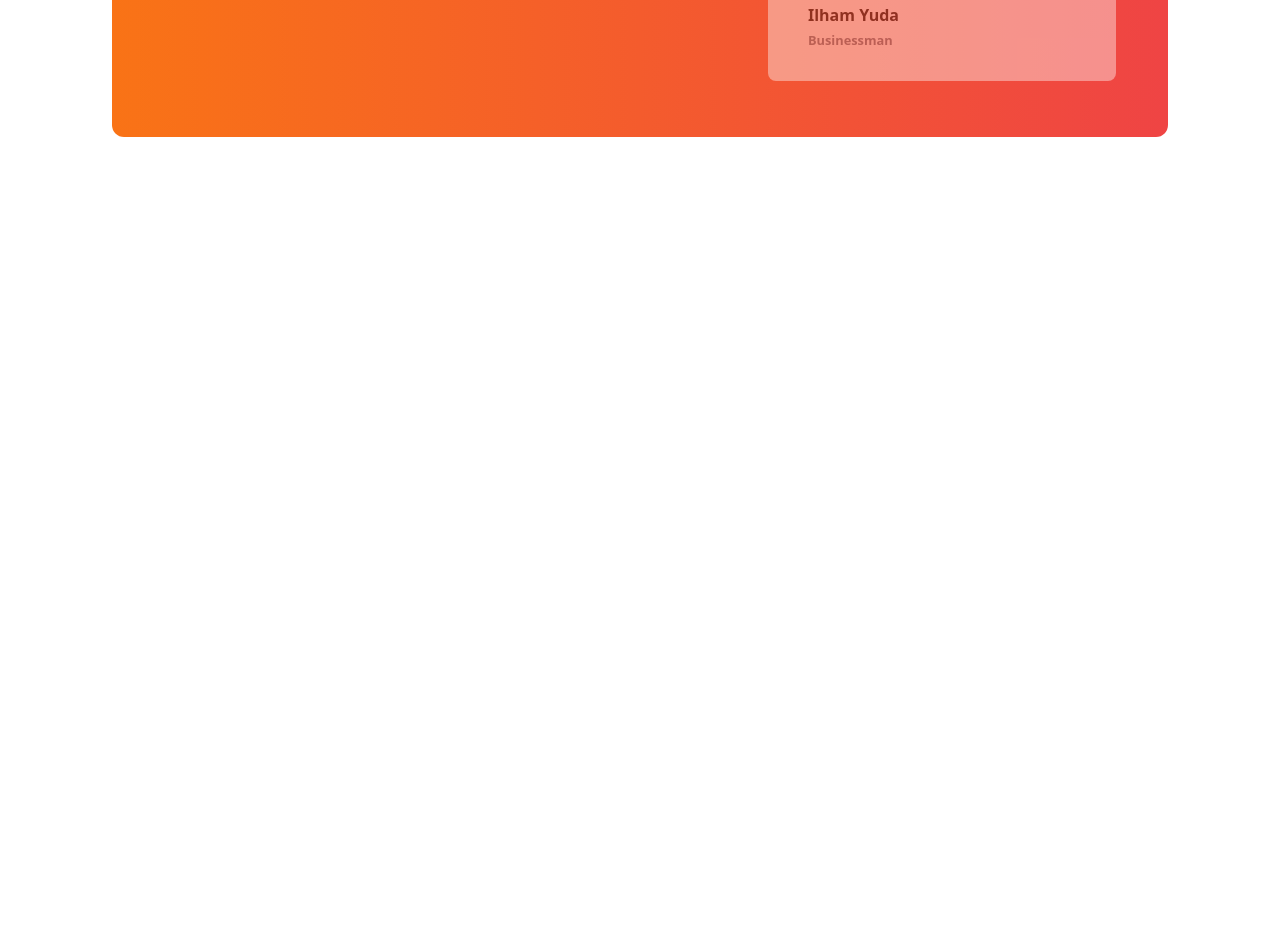
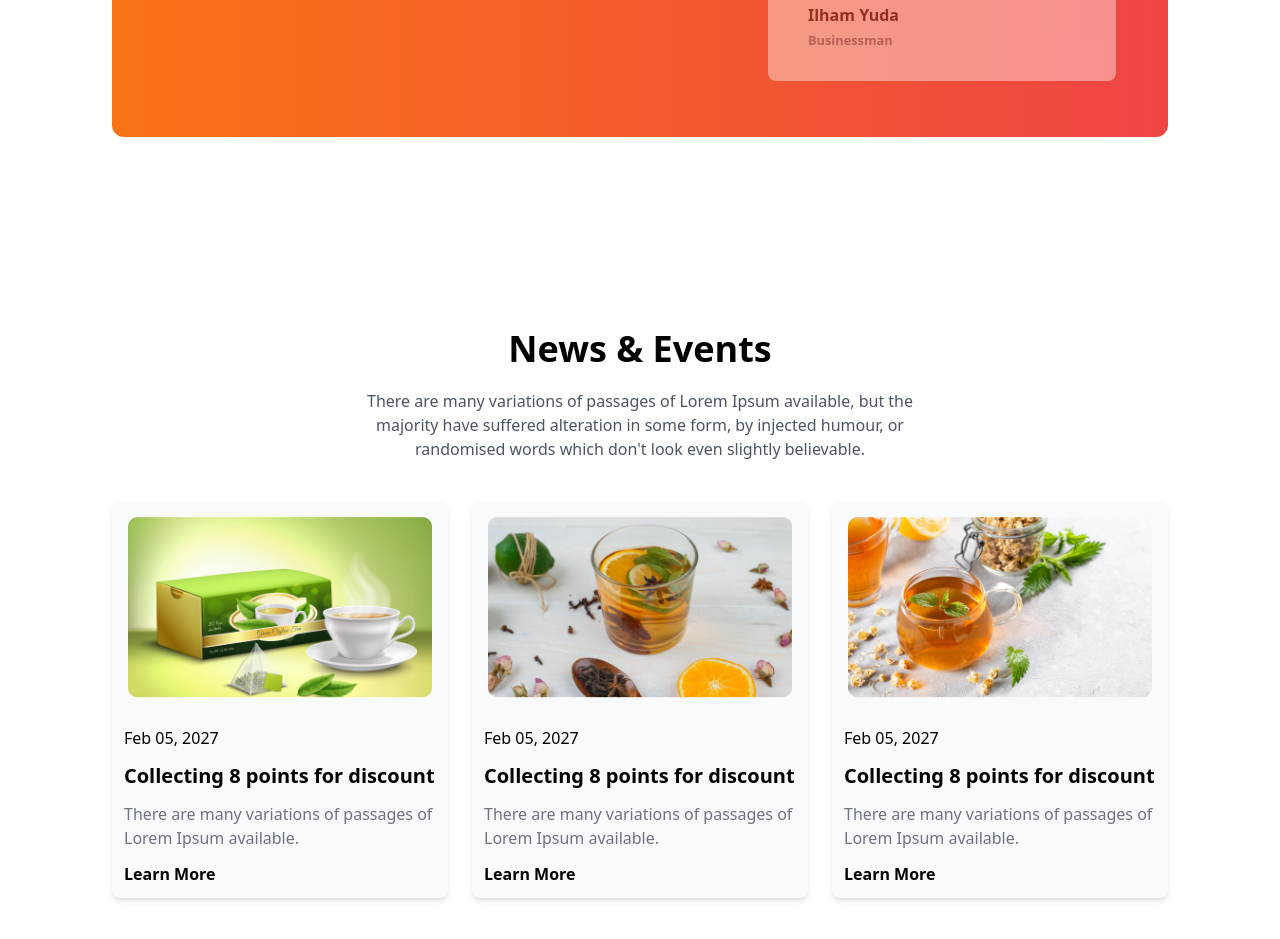
Before and after one commit to sadman-22/Tea-House-Project, a plain HTML site: page index.html in a window 1280 px wide. Shown: the part 2249-3188 px from the top of the page. Before the commit the page ends 2482 px from the top, so only its background shows below. Drawn offline with nearby package versions, Linux system fonts and the light colour scheme.

Commit message:
added news & events

```diff
--- a/index.html
+++ b/index.html
@@ -183,6 +183,47 @@
               </div>
             </div>
           </section>
+
+          <!-- news and event section -->
+
+          <section class="py-8 lg:py-24" >
+            <!-- title -->
+             <div class="text-center mb-8">
+              <h1 class="text-3xl md:text-4xl font-bold mb-5">News & Events</h1>
+              <p class="text-gray-600 max-w-xl mx-auto mb-10">There are many variations of passages of Lorem Ipsum available, but the majority have suffered alteration in some form, by injected humour, or randomised words which don't look even slightly believable. </p>
+             </div>
+             <!-- grid cards -->
+              <div class="grid grid-cols-1 md:grid-cols-2 lg:grid-cols-3 gap-6 text-left">
+                <!-- product card -->
+                 <div class="rounded-lg shadow-md bg-gray-50 overflow-hidden">
+                  <img class="mx-auto p-4" src="images/news-1.png" alt="">
+                  <div class="p-3">
+                    <p class="mb-3">Feb 05, 2027</p>
+                    <h2 class="font-bold text-xl mb-3">Collecting 8 points for discount</h2>
+                    <p class="text-gray-500 mb-3">There are many variations of passages of Lorem Ipsum available.</p>
+                    <button class="font-bold">Learn More</button>
+                  </div>
+                 </div>
+                 <div class="rounded-lg shadow-md bg-gray-50 overflow-hidden">
+                  <img class="mx-auto p-4" src="images/news-2.png" alt="">
+                  <div class="p-3">
+                    <p class="mb-3">Feb 05, 2027</p>
+                    <h2 class="font-bold text-xl mb-3">Collecting 8 points for discount</h2>
+                    <p class="text-gray-500 mb-3">There are many variations of passages of Lorem Ipsum available.</p>
+                    <button class="font-bold">Learn More</button>
+                  </div>
+                 </div>
+                 <div class="rounded-lg shadow-md bg-gray-50 overflow-hidden">
+                  <img class="mx-auto p-4" src="images/news-3.png" alt="">
+                  <div class="p-3">
+                    <p class="mb-3">Feb 05, 2027</p>
+                    <h2 class="font-bold text-xl mb-3">Collecting 8 points for discount</h2>
+                    <p class="text-gray-500 mb-3">There are many variations of passages of Lorem Ipsum available.</p>
+                    <button class="font-bold">Learn More</button>
+                  </div>
+                 </div>
+              </div>
+          </section>
   </main>
 </body>
 </html>
```
Lines whose indentation alone changed are shown as unchanged.
